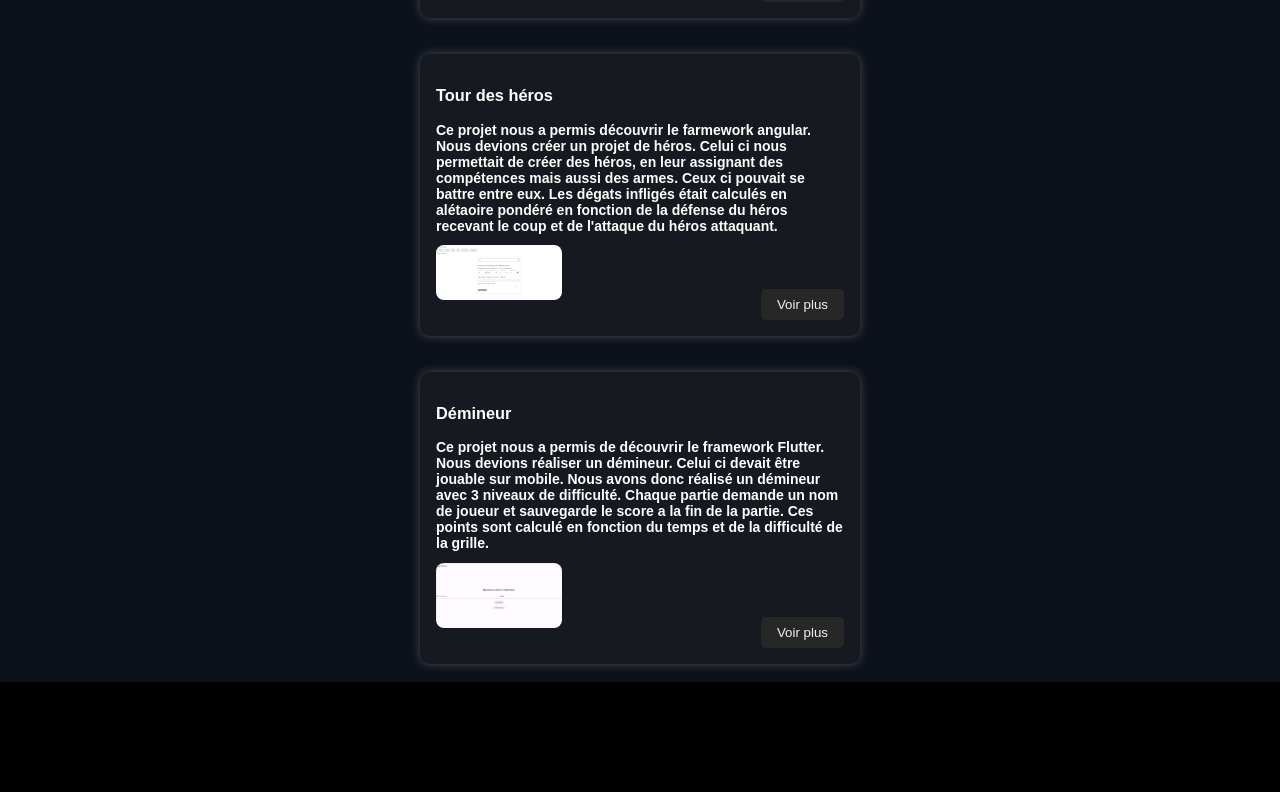
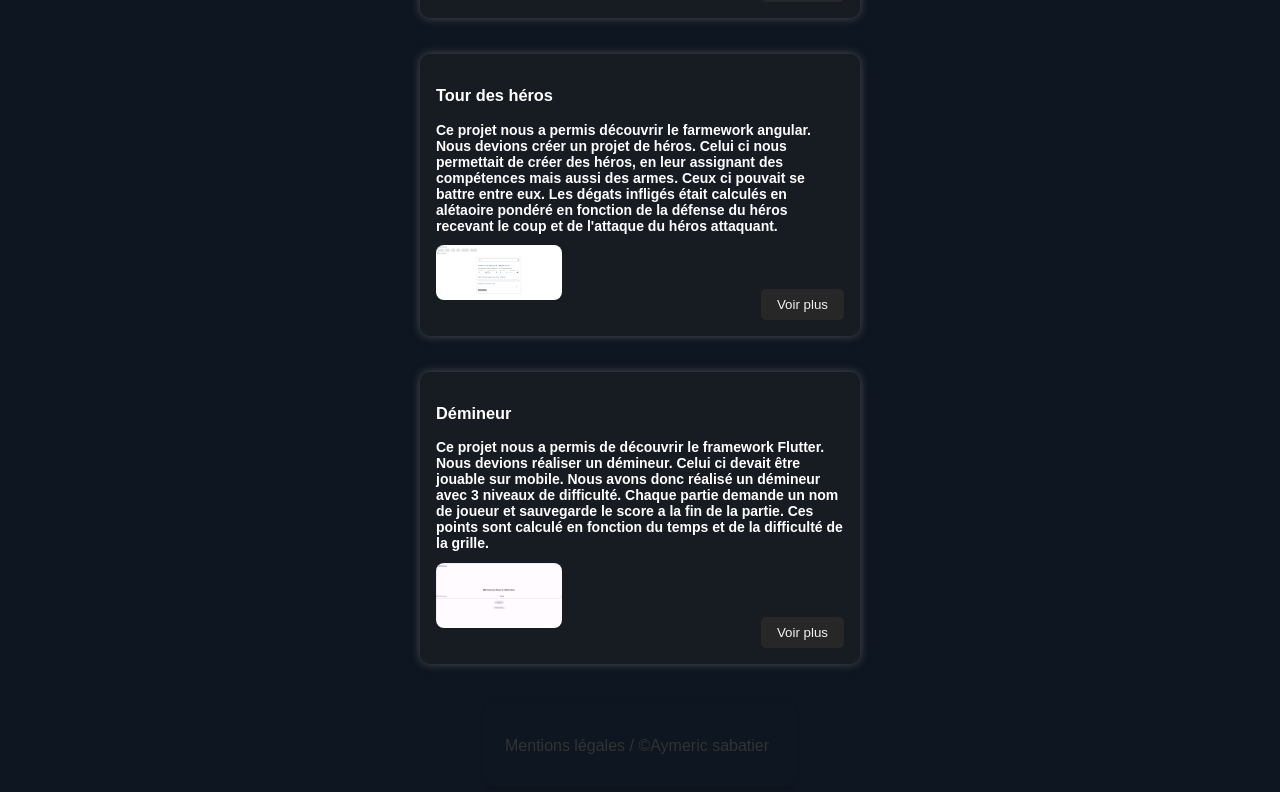
Before and after one commit to Aymdr404/Aymdr404.github.io, a React (Create React App) app: page / in a window 1280 px wide. Shown: the part 3662-4454 px from the top of the page. Before the commit the page ends 4344 px from the top, so only its background shows below. Built offline with nearby package versions, Linux system fonts and the light colour scheme; a web font is replaced by a local one.

Commit message:
[IMP] Ajout mentions légal

```diff
--- a/src/components/linkMe/linkMe.tsx
+++ b/src/components/linkMe/linkMe.tsx
@@ -17,7 +17,7 @@ const LinkMe: React.FC = () => {
             label: 'Linkedin',
             icon: 'pi pi-linkedin',
             command: () => {
-                window.open('https://www.linkedin.com/in/aymeric-sabatier-3a1b8b1b7/', '_blank');
+                window.open('www.linkedin.com/in/aymeric-sabatier-916613279', '_blank');
             }
         },
         {
--- a/src/page/accueil/accueil.css
+++ b/src/page/accueil/accueil.css
@@ -14,7 +14,7 @@ h1{
   justify-content: center;
   padding-left: 15%;
   padding-right: 15%;
-  background-color: rgba(14, 22, 33, 0.829);
+  background-color: rgba(14, 22, 33);
   width: 100%;
   min-height: 90vh;
   font-size: 1.2em;
--- a/src/page/home/home.css
+++ b/src/page/home/home.css
@@ -1,7 +1,7 @@
 /* Style général pour le body */
 body {
     margin: 0 !important;
-    background-color: #000000;
+    background-color: rgba(14, 22, 33);
     font-family: Poppins, sans-serif !important;
 
     overflow-x: hidden;
--- a/src/page/home/home.tsx
+++ b/src/page/home/home.tsx
@@ -4,6 +4,7 @@ import Navbar from "../../components/navbar/navbar.tsx";
 import Acceuil from "../accueil/accueil.tsx";
 import { Route, Routes } from "react-router-dom";
 import LinkMe from "../../components/linkMe/linkMe.tsx";
+import LegalMention from "../legalMention/legalMention.tsx";
 
 const Home: React.FC = () => {
   return (
@@ -14,6 +15,7 @@ const Home: React.FC = () => {
       </header>
       <div className="footer">
         <LinkMe />
+        <LegalMention />
       </div>
     </div>
   );
--- /dev/null
+++ b/src/page/legalMention/legalMention.css
@@ -0,0 +1,24 @@
+/* Styles de base pour le conteneur principal */
+.legalMention {
+    font-family: Arial, sans-serif;
+    line-height: 1;
+    color: #333;
+    padding: 20px;
+    border-radius: 8px;
+    max-width: 310px;
+    margin: 20px auto;
+    box-shadow: 0 4px 6px rgba(0, 0, 0, 0.1);
+}
+
+
+/* Optionnel : styles pour les liens (si tu en ajoutes) */
+.legalMention a {
+    color: #007BFF;
+    text-decoration: none;
+    transition: color 0.3s ease;
+}
+
+.legalMention a:hover {
+    color: #0056b3;
+    text-decoration: underline;
+}
--- /dev/null
+++ b/src/page/legalMention/legalMention.tsx
@@ -0,0 +1,17 @@
+import React from "react";
+import './legalMention.css'
+
+
+
+const LegalMention: React.FC = () => {
+    return (
+        <div className="legalMention">
+            <header className="legalMention-header">
+                <p>Mentions légales / ©Aymeric sabatier</p>
+            </header>
+        </div>
+    );
+}
+
+
+export default LegalMention;
```
